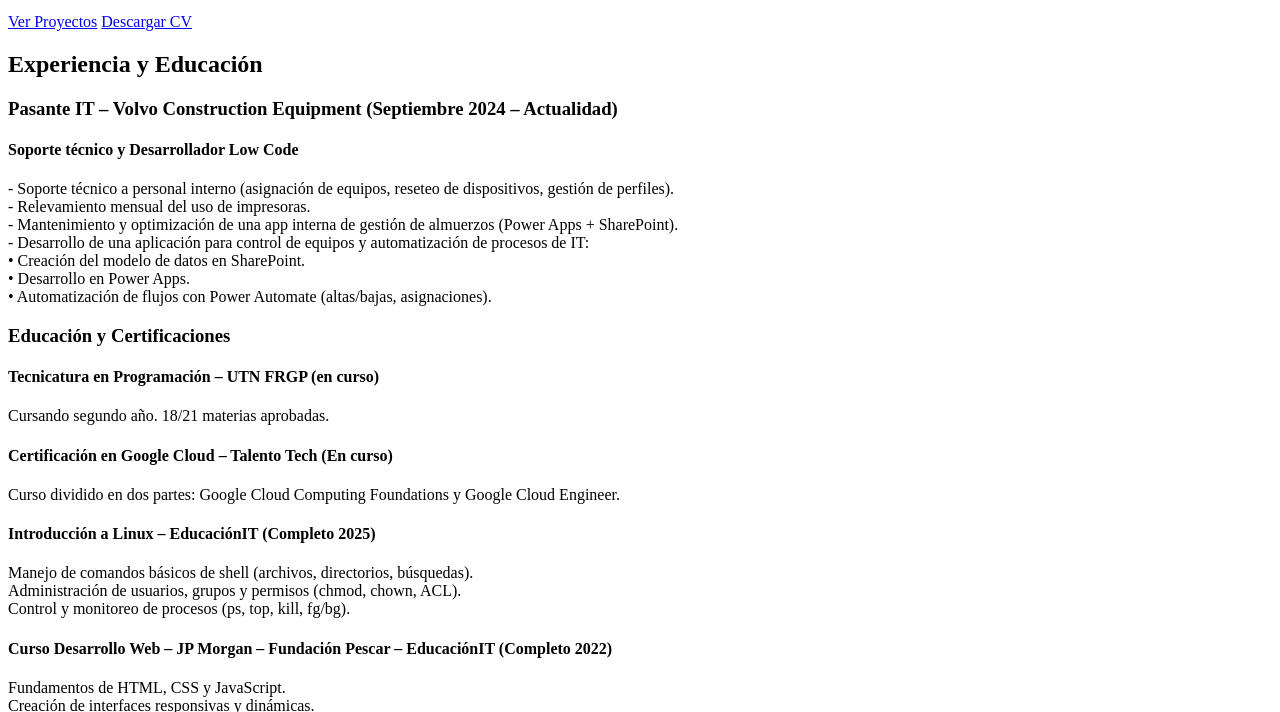
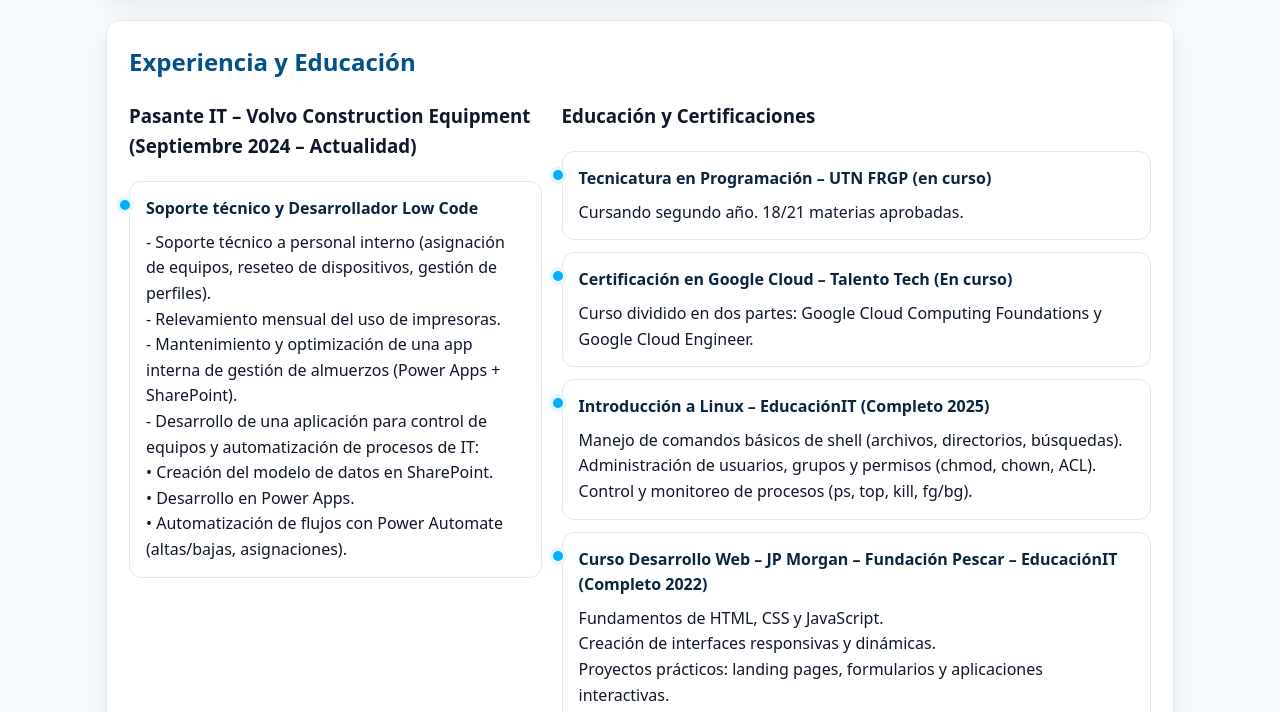
Before and after one commit to xxLich/Portfolio, a plain HTML site: page index.html in a window 1280 px wide. Shown: the part 434-1146 px from the top of the page. Drawn offline with Linux system fonts and the light colour scheme; the site is published under a folder, as on GitHub Pages, so addresses that start at the root find nothing.

Commit message:
Update index.html

```diff
--- a/index.html
+++ b/index.html
@@ -5,7 +5,7 @@
     <meta name="viewport" content="width=device-width, initial-scale=1" />
     <title>Portfolio – Lisandro Lencina</title>
     <meta name="description" content="Portfolio." />
-    <link rel="stylesheet" href="/css/Estilos.css">
+    <link rel="stylesheet" href="./css/Estilos.css">
 </head>
 <body>
 
```
